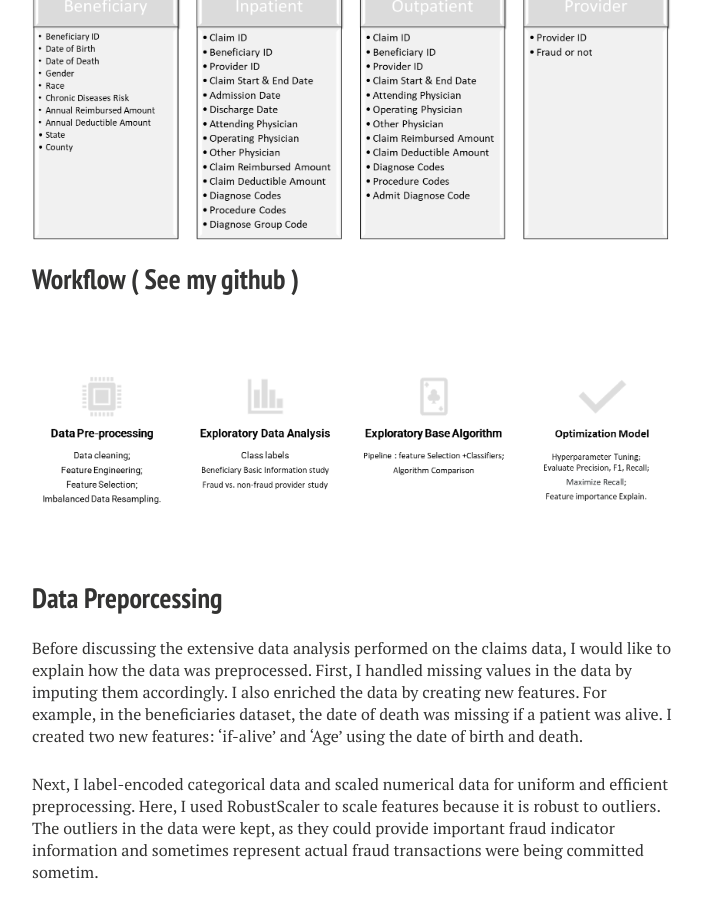
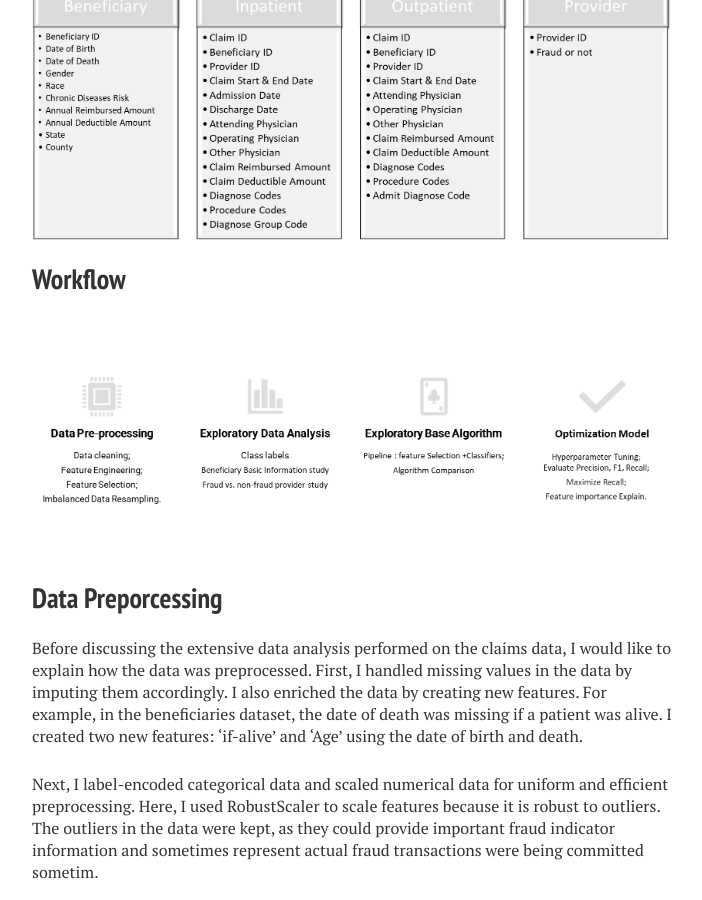
Before and after one commit to Janzhuj/janzhuj.github.io, a Jekyll site: the page built from _posts/2023-06-18-Medicare-Provider-Fraud-Detection.md, in a window 1280 px wide and 900 px high, scrolled down 1028 px. Shown: the whole window, without its empty margins (288-990 px from the left). Built offline with Jekyll 4.4.1, drawn with Linux system fonts in a browser that asks for light colours; nearby versions of some CDN libraries; library files that are not in the unit come from our copies; comment, search, counter and statistics services are not loaded.

Commit message:
Update 2023-06-18-Medicare-Provider-Fraud-Detection.md

```diff
--- a/_posts/2023-06-18-Medicare-Provider-Fraud-Detection.md
+++ b/_posts/2023-06-18-Medicare-Provider-Fraud-Detection.md
@@ -24,7 +24,7 @@ The dataset in this project comes from Kaggle's website - [Healthcare Provider F
 
 ![det-1](/figs/2023-06-18-Medicare-Provider-fraud-Detection/det-1.png)
 
-## Workflow ( [See my github](https://github.com/Janzhuj/Medicare-Provider-Fraud-Detection) )
+## Workflow
 
 ![det-2](/figs/2023-06-18-Medicare-Provider-fraud-Detection/det-2.png)
 
```
